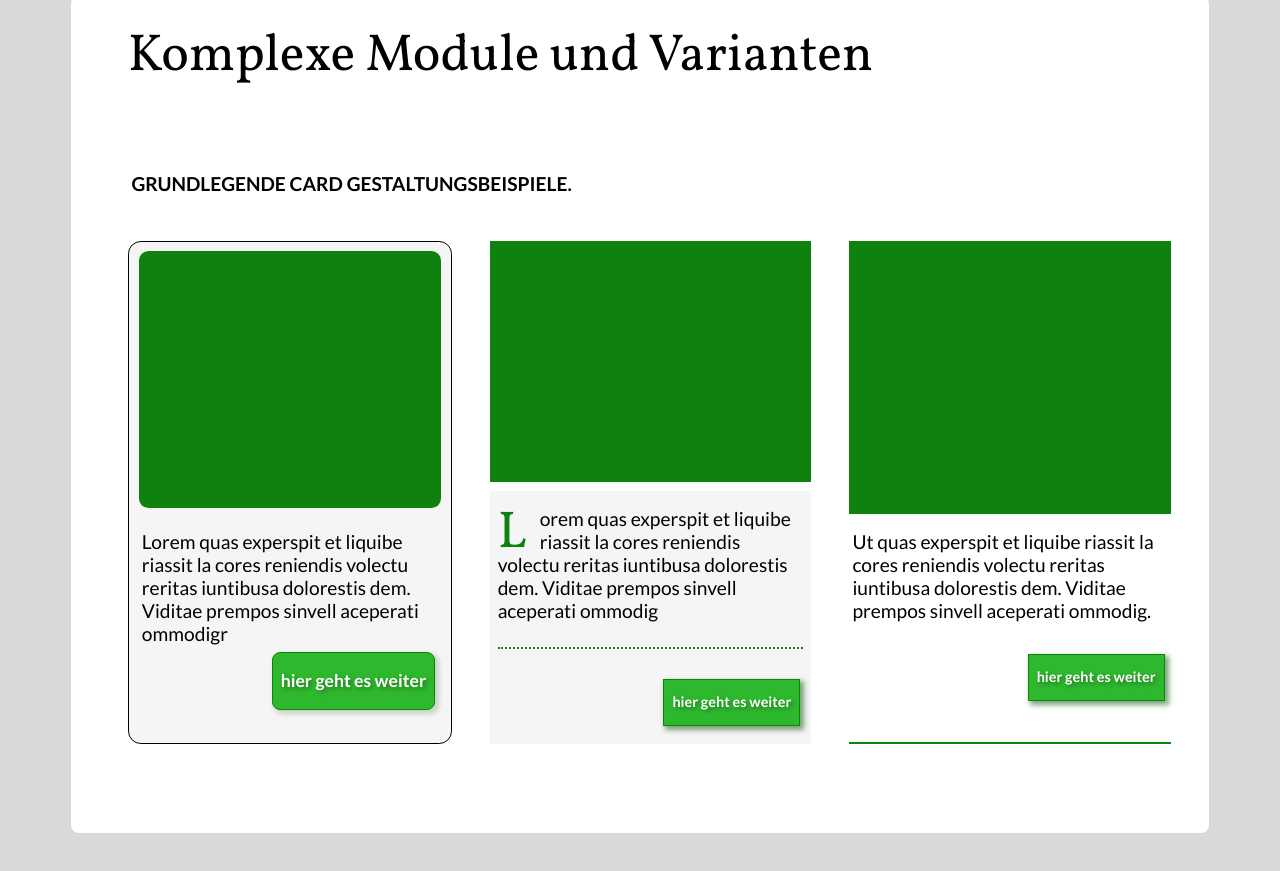
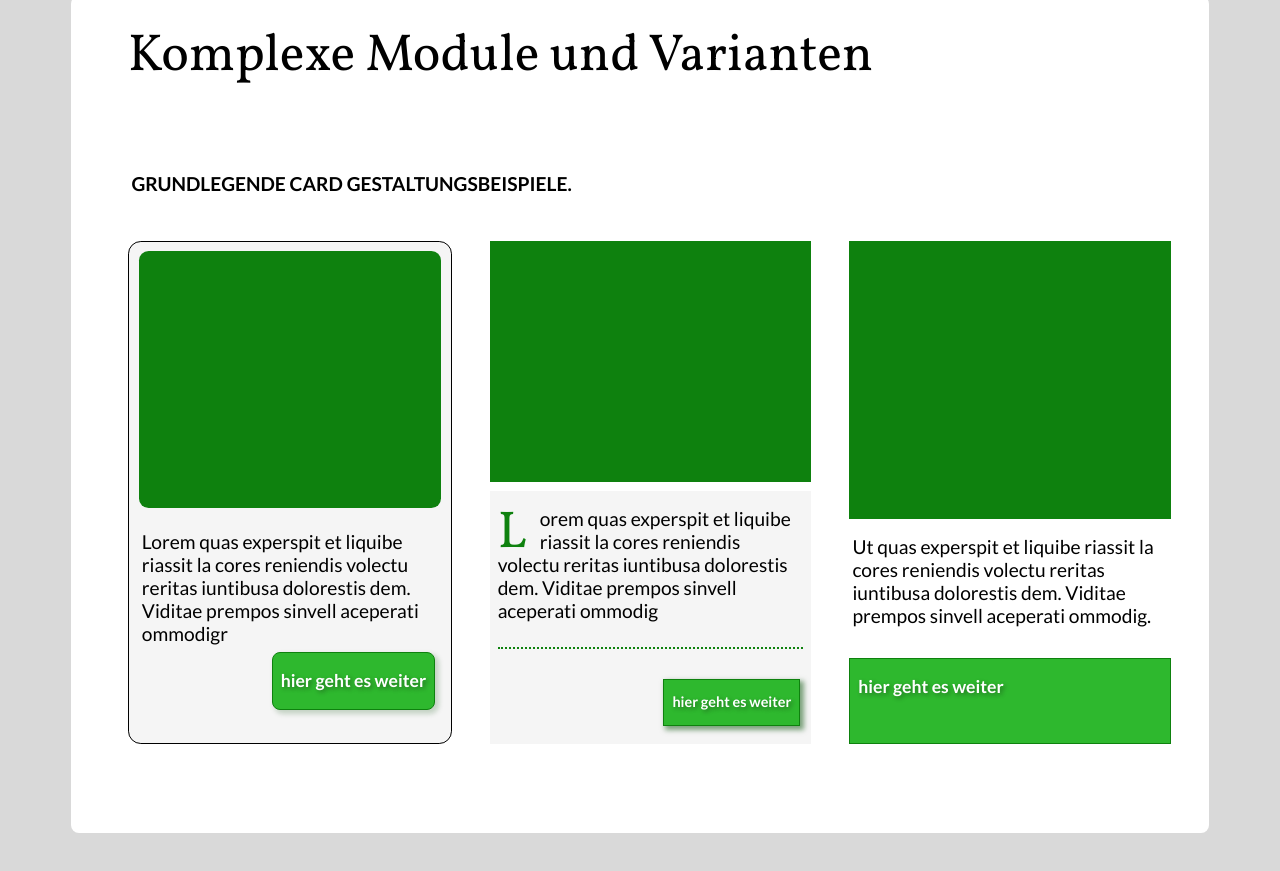
Before and after one commit to hwe-bremen/test-drei, a website: page index.html in a window 1280 px wide. Shown: the part 2380-3251 px from the top of the page. Drawn offline with Linux system fonts and the light colour scheme.

Commit message:
28-05-20

```diff
--- a/index.html
+++ b/index.html
@@ -46,6 +46,7 @@
     <section class="section_eins">
         <span class="head-eins">Komplexe Module und Varianten</span>
         <span class="bodytext fett width-100 body_left_abstand versalien">Grundlegende Card Gestaltungsbeispiele.</span>
+
         <div class="card-position">
             <div class= "card">
                 <div class="card_image  image_eins"></div>
@@ -62,16 +63,18 @@
                  <div class="card_content">
                     <div class="border_dotted "><span>Lorem quas experspit et liquibe riassit la cores reniendis volectu reritas iuntibusa dolorestis dem.
                          Viditae prempos sinvell aceperati ommodig
-                    </span>
-                </div>
-                    <div class= "button-box-drei kante card_buttom_zwei">hier geht es weiter</div>
+                        </span>
+                    </div>
+                <div class= "button-box-drei kante card_buttom_zwei">hier geht es weiter</div>
                 </div>
             </div>
-            <div class= "card"><div class="card_image"></div><div class="card_content card-border"><span>Ut quas experspit et liquibe riassit la cores
+
+            <div class= "card"><div class="card_image"></div><div class="card_content "><span>Ut quas experspit et liquibe riassit la cores
                 reniendis volectu reritas iuntibusa dolorestis dem. Viditae prempos sinvell aceperati ommodig.</span>
+            </div>
+            <div class= "button-box-drei  kante_bottum kante ">hier geht es weiter</div>
 
-                <div class= "button-box-drei  kante card_buttom_zwei">hier geht es weiter</div>
-            </div>
+
         </div>
     </section>
 
--- a/stylesheets/scss/button.scss
+++ b/stylesheets/scss/button.scss
@@ -53,6 +53,11 @@
         border-radius: unset;
     }
 
+    &.kante_bottum {
+        margin: 0;
+        box-shadow: none;
+    }
+
     &:hover {
         color: white;
         transform: $button-transform;
```
Also changed, not shown: stylesheets/css/style.css.
